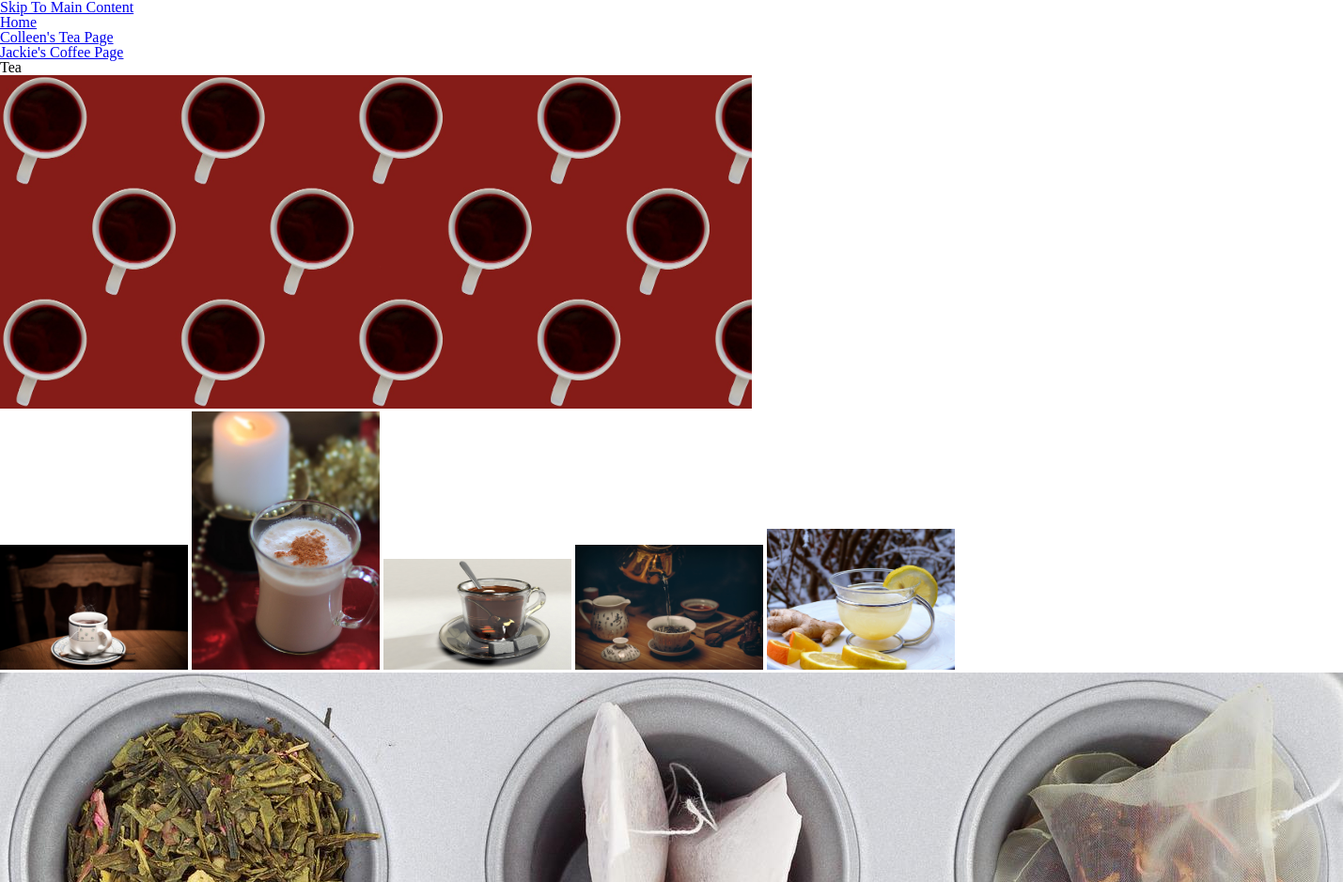
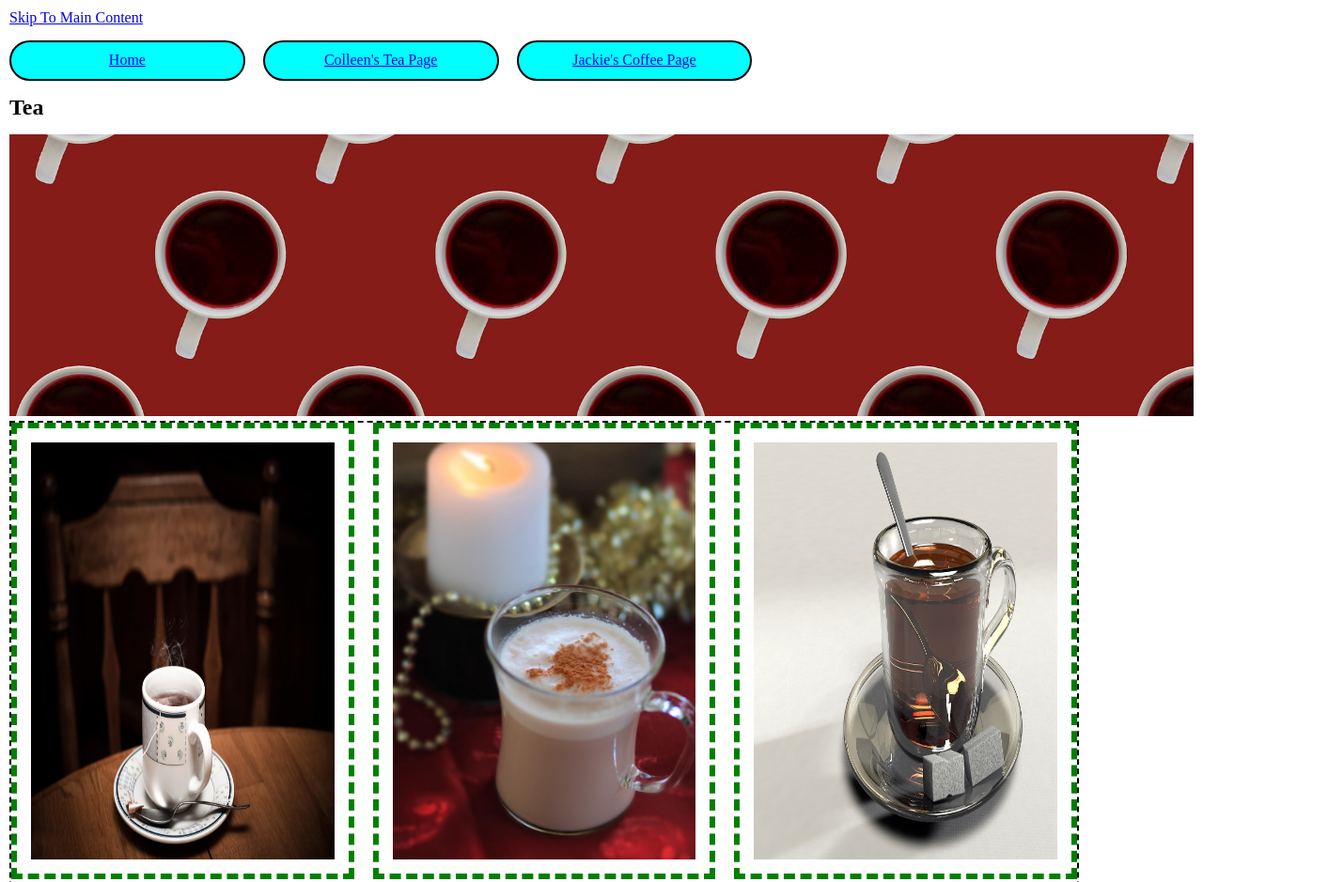
Before and after one commit to melpmeredith/539_w4, a plain HTML site: page colleen.html in a window 1280 px wide. Shown: the top 939 px of the page at 94% size, 1429 px wide, since content can reach past the window. Drawn offline with Linux system fonts and the light colour scheme.

Commit message:
Add files via upload

```diff
--- a/colleen.html
+++ b/colleen.html
@@ -6,7 +6,7 @@
     <meta name="viewport" content="width=device-width, initial-scale=1.0">
     <link rel="stylesheet" href="css/html5reset.css">
     <link rel="stylesheet" href="css/student1.css">
-    <!-- <link rel="stylesheet" href="css/student2.css"> -->
+    <link rel="stylesheet" href="css/student2.css">
       <title>Teas</title>
 </head>
 <body>
--- /dev/null
+++ b/css/student1.css
@@ -0,0 +1,73 @@
+body{
+    margin:5px;
+    padding:5px;
+    line-height:1.15;
+ }
+
+ h1,h2, h3{
+    font-weight: bold;
+    margin:15px 0px;
+ }
+
+ h1{
+   font-size: x-large;
+ }
+
+ ul li{
+    margin-left: 25px;
+    list-style-type: upper-roman;
+ }
+
+ nav li{
+    background-color: aqua;
+    border: 2px solid black;
+    border-radius: 25px;
+    display: inline-block;
+    padding: 10px;
+    width:18%;
+    margin: 15px 15px 0px 0px;
+    text-align: center;
+ }
+
+ main img{
+    width:24%;
+    box-sizing: border-box;
+    padding:15px;
+    border:6px dashed green;
+    margin:0;
+ }
+
+ header img{
+   width: 100%;
+   height:300px;
+   object-fit: cover;
+ }
+
+ p{
+    line-height:2;
+    font-family: 'Lucida Sans', 'Lucida Sans Regular', 'Lucida Grande', 'Lucida Sans Unicode', Geneva, Verdana, sans-serif;
+    color:darkslategray;
+    background-color: bisque;
+    margin-bottom: 10px;
+    text-align: center;
+ }
+
+.gallery {
+      display: grid;
+      grid-template-columns: 1fr 1fr;
+      border : 2px dashed black;
+      width: 90%;
+      gap: 20px;
+      justify-content: center;
+      align-items: center;
+
+}
+.gallery img{
+   width: 100%;
+   height: 100%;
+}
+
+.gallery img:last-child{
+   grid-column-start: 1;
+   grid-column-end: 3;
+}
```
Also changed, not shown: index.html (+2 -2 lines), jackie.html (+1 -1 lines).
